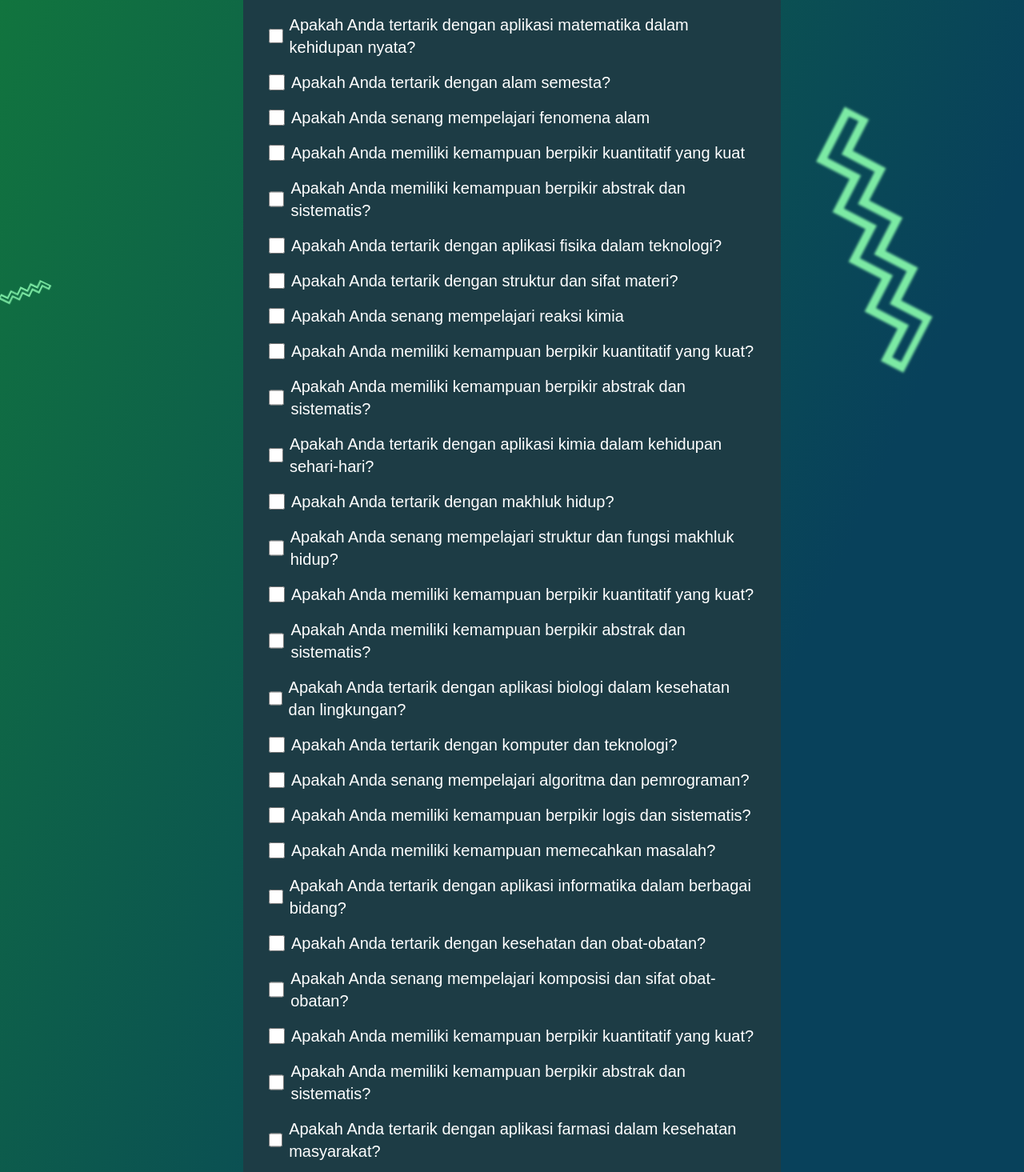
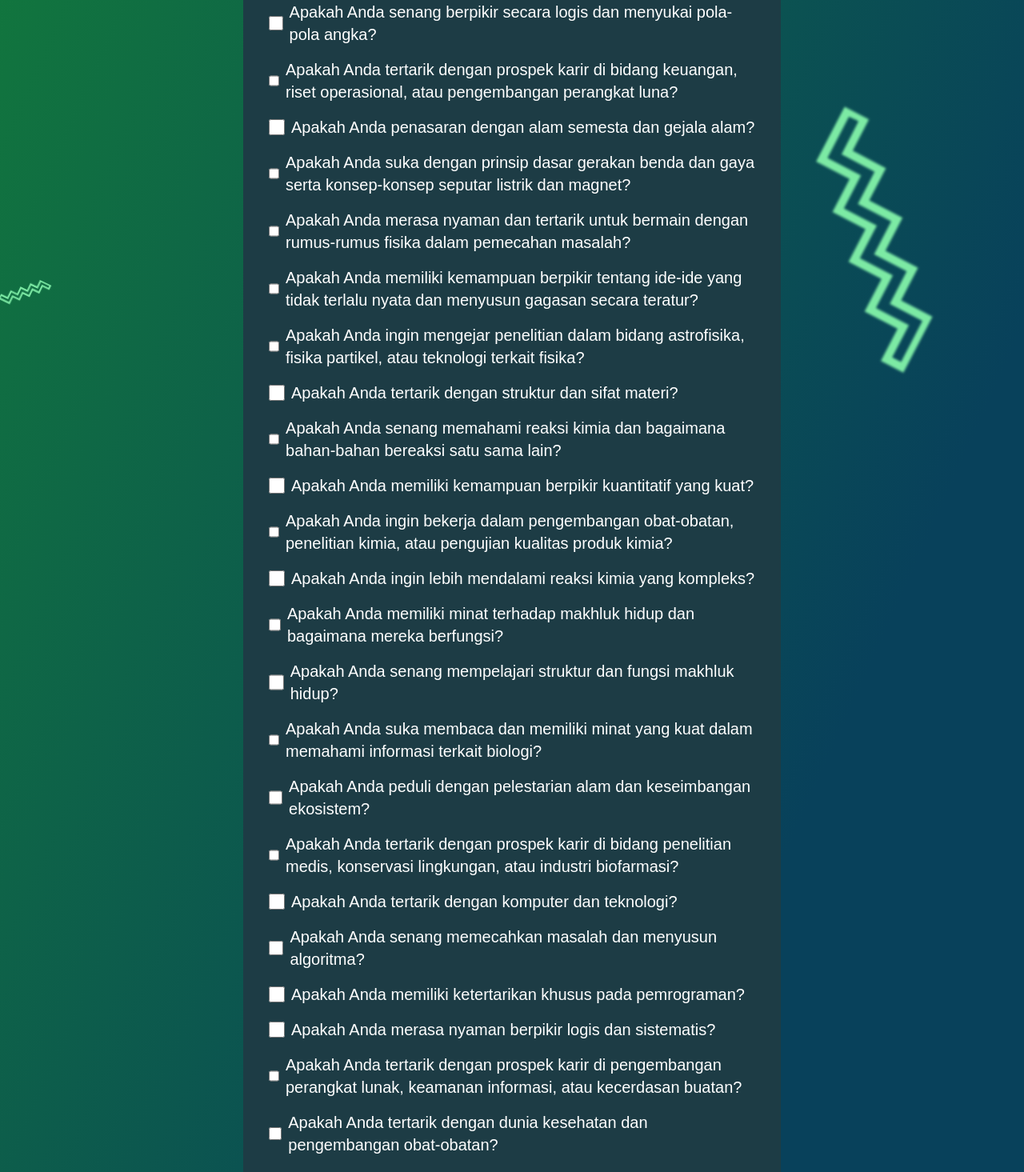
Before and after one commit to Dbrandlazz/SIP2, a Next.js app: page / in a window 1280 px wide. Shown: the part 583-2048 px from the top of the page at 80% size. Built offline with nearby package versions, Linux system fonts and the light colour scheme; a web font is replaced by a local one.

Commit message:
modify rules & page

```diff
--- a/public/asset/rules.json
+++ b/public/asset/rules.json
@@ -2,51 +2,51 @@
   "Matematika": [
     "Apakah Anda menyukai tantangan intelektual?",
     "Apakah Anda senang memecahkan masalah?",
-    "Apakah Anda memiliki kemampuan abstraksi yang kuat?",
-    "Apakah Anda memiliki kemampuan berpikir logis dan sistematis?",
-    "Apakah Anda tertarik dengan aplikasi matematika dalam kehidupan nyata?"
+    "Apakah Anda memiliki riwayat akademis yang kuat dalam kalkulus dan aljabar?",
+    "Apakah Anda senang berpikir secara logis dan menyukai pola-pola angka?",
+    "Apakah Anda tertarik dengan prospek karir di bidang keuangan, riset operasional, atau pengembangan perangkat luna?"
   ],
   "Fisika": [
-    "Apakah Anda tertarik dengan alam semesta?",
-    "Apakah Anda senang mempelajari fenomena alam",
-    "Apakah Anda memiliki kemampuan berpikir kuantitatif yang kuat",
-    "Apakah Anda memiliki kemampuan berpikir abstrak dan sistematis?",
-    "Apakah Anda tertarik dengan aplikasi fisika dalam teknologi?"
+    "Apakah Anda penasaran dengan alam semesta dan gejala alam?",
+    "Apakah Anda suka dengan prinsip dasar gerakan benda dan gaya serta konsep-konsep seputar listrik dan magnet?",
+    "Apakah Anda merasa nyaman dan tertarik untuk bermain dengan rumus-rumus fisika dalam pemecahan masalah?",
+    "Apakah Anda memiliki kemampuan berpikir tentang ide-ide yang tidak terlalu nyata dan menyusun gagasan secara teratur?",
+    "Apakah Anda ingin mengejar penelitian dalam bidang astrofisika, fisika partikel, atau teknologi terkait fisika?"
   ],
   "Kimia": [
     "Apakah Anda tertarik dengan struktur dan sifat materi?",
-    "Apakah Anda senang mempelajari reaksi kimia",
+    "Apakah Anda senang memahami reaksi kimia dan bagaimana bahan-bahan bereaksi satu sama lain?",
     "Apakah Anda memiliki kemampuan berpikir kuantitatif yang kuat?",
-    "Apakah Anda memiliki kemampuan berpikir abstrak dan sistematis?",
-    "Apakah Anda tertarik dengan aplikasi kimia dalam kehidupan sehari-hari?"
+    "Apakah Anda ingin bekerja dalam pengembangan obat-obatan, penelitian kimia, atau pengujian kualitas produk kimia?",
+    "Apakah Anda ingin lebih mendalami reaksi kimia yang kompleks?"
   ],
   "Biologi": [
-    "Apakah Anda tertarik dengan makhluk hidup?",
+    "Apakah Anda memiliki minat terhadap makhluk hidup dan bagaimana mereka berfungsi?",
     "Apakah Anda senang mempelajari struktur dan fungsi makhluk hidup?",
-    "Apakah Anda memiliki kemampuan berpikir kuantitatif yang kuat?",
-    "Apakah Anda memiliki kemampuan berpikir abstrak dan sistematis?",
-    "Apakah Anda tertarik dengan aplikasi biologi dalam kesehatan dan lingkungan?"
+    "Apakah Anda suka membaca dan memiliki minat yang kuat dalam memahami informasi terkait biologi?",
+    "Apakah Anda peduli dengan pelestarian alam dan keseimbangan ekosistem?",
+    "Apakah Anda tertarik dengan prospek karir di bidang penelitian medis, konservasi lingkungan, atau industri biofarmasi?"
   ],
   "Informatika": [
     "Apakah Anda tertarik dengan komputer dan teknologi?",
-    "Apakah Anda senang mempelajari algoritma dan pemrograman?",
-    "Apakah Anda memiliki kemampuan berpikir logis dan sistematis?",
-    "Apakah Anda memiliki kemampuan memecahkan masalah?",
-    "Apakah Anda tertarik dengan aplikasi informatika dalam berbagai bidang?"
+    "Apakah Anda senang memecahkan masalah dan menyusun algoritma?",
+    "Apakah Anda memiliki ketertarikan khusus pada pemrograman?",
+    "Apakah Anda merasa nyaman berpikir logis dan sistematis?",
+    "Apakah Anda tertarik dengan prospek karir di pengembangan perangkat lunak, keamanan informasi, atau kecerdasan buatan?"
   ],
   "Farmasi": [
-    "Apakah Anda tertarik dengan kesehatan dan obat-obatan?",
+    "Apakah Anda tertarik dengan dunia kesehatan dan pengembangan obat-obatan?",
     "Apakah Anda senang mempelajari komposisi dan sifat obat-obatan?",
-    "Apakah Anda memiliki kemampuan berpikir kuantitatif yang kuat?",
-    "Apakah Anda memiliki kemampuan berpikir abstrak dan sistematis?",
-    "Apakah Anda tertarik dengan aplikasi farmasi dalam kesehatan masyarakat?"
+    "Apakah Anda ingin terlibat dalam riset obat-obatan yang disesuaikan dengan individu?",
+    "Apakah Anda peduli untuk membantu meningkatkan kesehatan masyarakat?",
+    "Apakah Anda tertarik dengan prospek karir di industri farmasi, penelitian klinis, atau pengembangan obat-obatan?"
   ],
   "Statistika": [
-    " Apakah Anda tertarik dengan data dan angka?",
+    "Apakah Anda tertarik dengan data dan angka?",
     "Apakah Anda senang mempelajari statistika dan probabilitas?",
-    "Apakah Anda memiliki kemampuan berpikir logis dan sistematis?",
-    "Apakah Anda memiliki kemampuan berpikir abstrak dan kuantitatif?",
-    "Apakah Anda tertarik dengan aplikasi statistika dalam berbagai bidang?"
+    "Apakah Anda ingin terlibat dalam pengembangan model prediktif untuk analisis risiko?",
+    "Apakah Anda tertarik untuk menggali wawasan dari data menggunakan teknik statistika?",
+    "Apakah Anda tertarik dengan prospek karir di analisis data, keuangan, atau penelitian pasar?"
   ]
 
 }
--- a/src/app/BakatMinat/page.tsx
+++ b/src/app/BakatMinat/page.tsx
@@ -87,7 +87,7 @@ const Diagnosis: React.FC = () => {
     <div className=" py-12 px-4 mx-auto">
       <div className="mt-8 text-center text-7xl text-white ">
           <p>
-            Sistem Indikator Pemilihan Prdi
+            Sistem Indikator Pemilihan Prodi
           </p>
           <p>
              Fmipa USK
@@ -128,7 +128,7 @@ const Diagnosis: React.FC = () => {
                 .map(([condition, symptomCount]) => (
                   <div key={condition} className="mb-2">
                     <span className="font-medium">
-                      {condition} ({symptomCount} gejala)
+                      {condition} ({symptomCount} minat)
                     </span>
                   </div>
                 ))}
```
